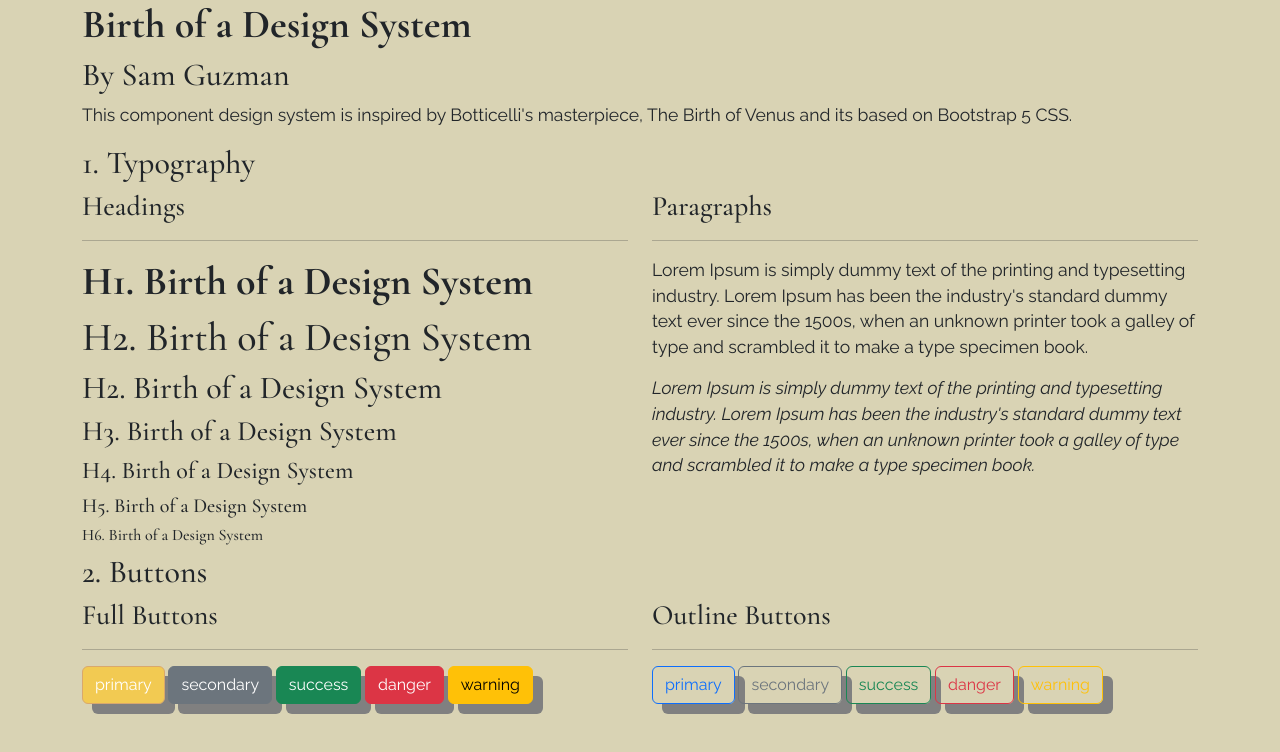
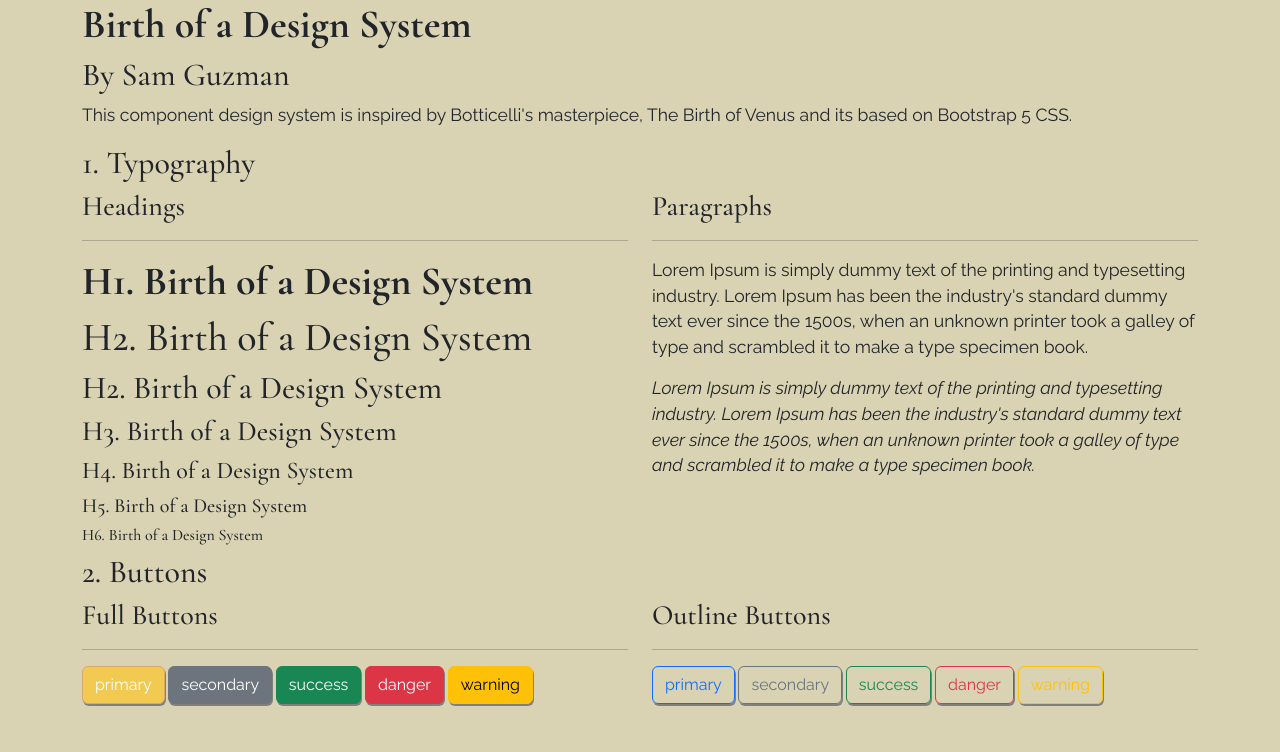
Before and after one commit to samguzman13/bootstrap-design-system, a plain HTML site: page index.html in a window 1280 px wide. Drawn offline with nearby package versions, Linux system fonts and the light colour scheme.

Commit message:
Updated the drop shadow on buttons

```diff
--- a/styles.css
+++ b/styles.css
@@ -36,7 +36,7 @@ p.italic {
 .btn{
     font-family: var(--secondary-font);
     text-transform: lowercase;
-    box-shadow: 10px 10px #808080;
+    box-shadow: 1px 2px #808080;
 }
 
 .btn-primary{
```
